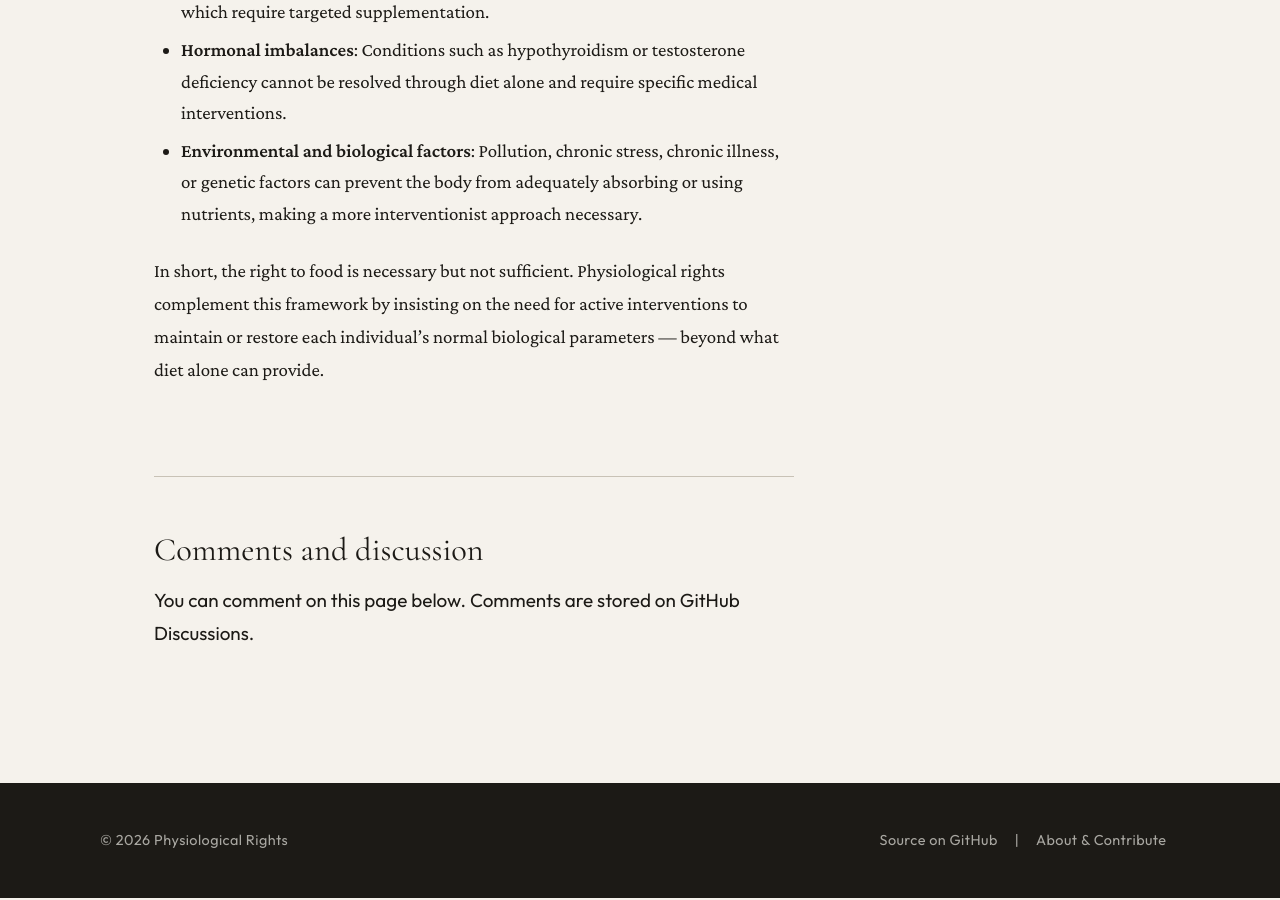
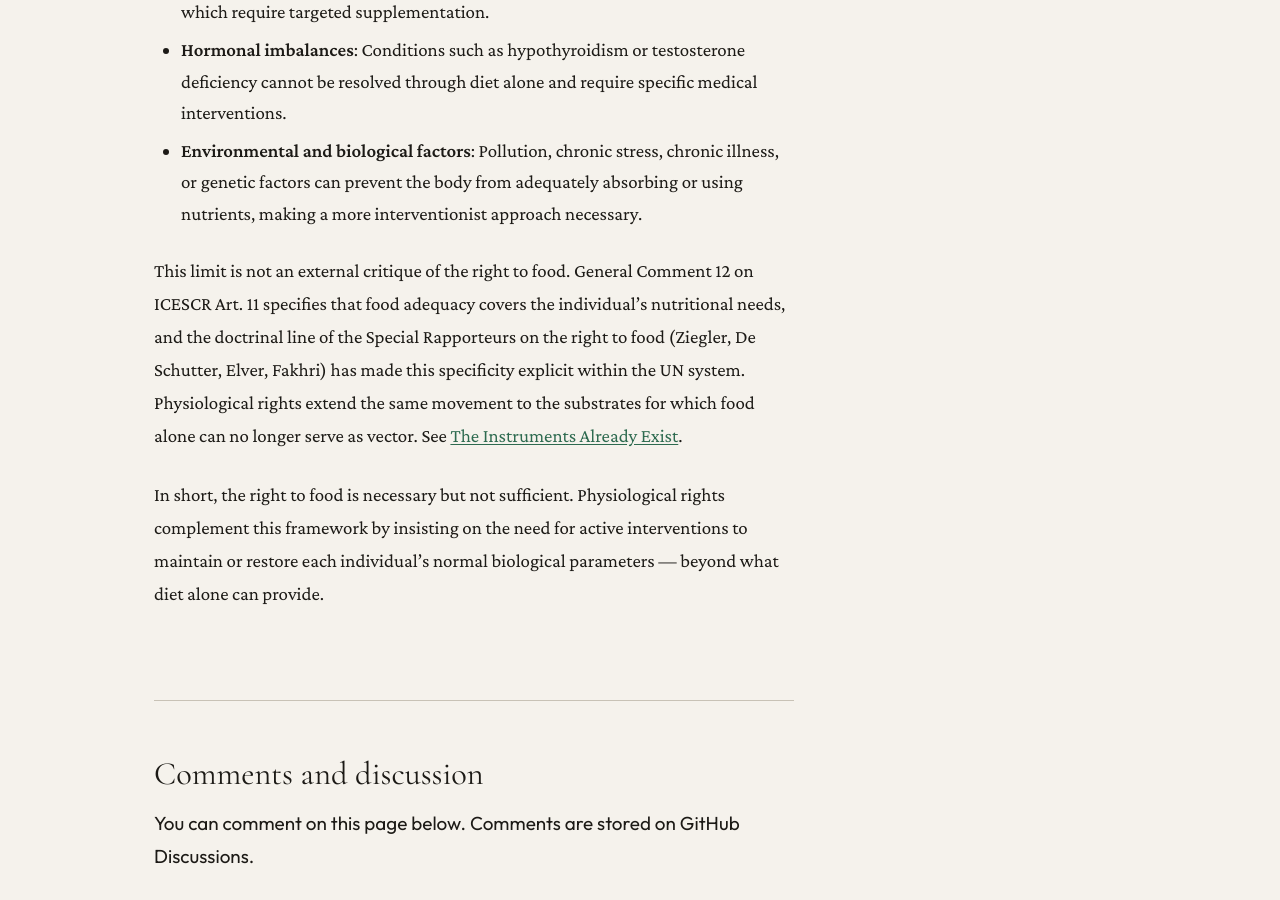
Before and after one commit to PerigGouanvic/physiological-rights, a Jekyll site: the page built from _definitions/beyond-right-to-food.md, in a window 1280 px wide and 900 px high, scrolled down 763 px. Built offline with Jekyll 4.4.1, drawn with Linux system fonts in a browser that asks for light colours; comment, search, counter and statistics services are not loaded; some of the changed text lies outside the part shown.

Commit message:
edit(definitions,editorials): anchor existing pieces in WHO/ICESCR
Four localized additions linking back to the new liminal piece
"The Instruments Already Exist":
- physiological-rights.md: name the normative core (WHO Constitution,
  GC 14, GC 12) in the Relation to Existing Rights Frameworks section.
- inadequacy-of-right-to-health.md: point at AAAQ (GC 14) as the
  structure whose acceptability/quality terms already call for
  physiological specificity.
- beyond-right-to-food.md: cite GC 12 and the Special Rapporteurs
  (Ziegler, De Schutter, Elver, Fakhri) as the doctrinal line the
  argument extends.
- deficiency-as-rights-violation.md: anchor the obligation of results
  in the core obligations of GC 14.

```diff
--- a/_definitions/beyond-right-to-food.md
+++ b/_definitions/beyond-right-to-food.md
@@ -16,4 +16,6 @@ The **right to food** is a fundamental internationally recognised human right. I
 - **Hormonal imbalances**: Conditions such as hypothyroidism or testosterone deficiency cannot be resolved through diet alone and require specific medical interventions.
 - **Environmental and biological factors**: Pollution, chronic stress, chronic illness, or genetic factors can prevent the body from adequately absorbing or using nutrients, making a more interventionist approach necessary.
 
+This limit is not an external critique of the right to food. General Comment 12 on ICESCR Art. 11 specifies that food adequacy covers the individual's nutritional needs, and the doctrinal line of the Special Rapporteurs on the right to food (Ziegler, De Schutter, Elver, Fakhri) has made this specificity explicit within the UN system. Physiological rights extend the same movement to the substrates for which food alone can no longer serve as vector. See [The Instruments Already Exist](/definitions/the-instruments-already-exist/).
+
 In short, the right to food is necessary but not sufficient. Physiological rights complement this framework by insisting on the need for active interventions to maintain or restore each individual's normal biological parameters — beyond what diet alone can provide.
```
Also changed, not shown: other parts of _definitions/beyond-right-to-food.md (+1 -1 lines), _definitions/inadequacy-of-right-to-health.md (+3 -1 lines), _definitions/physiological-rights.md (+2 -0 lines), _editorials/deficiency-as-rights-violation.md (+3 -1 lines).
